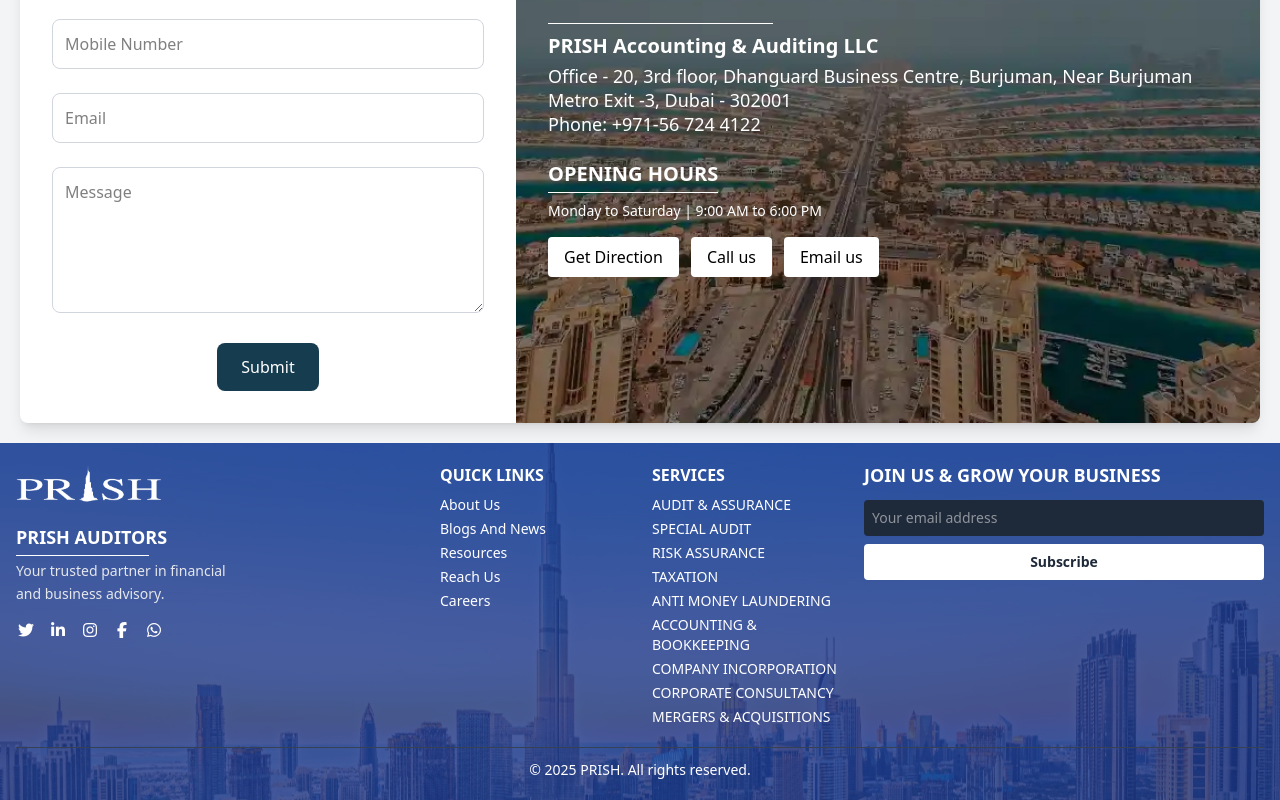
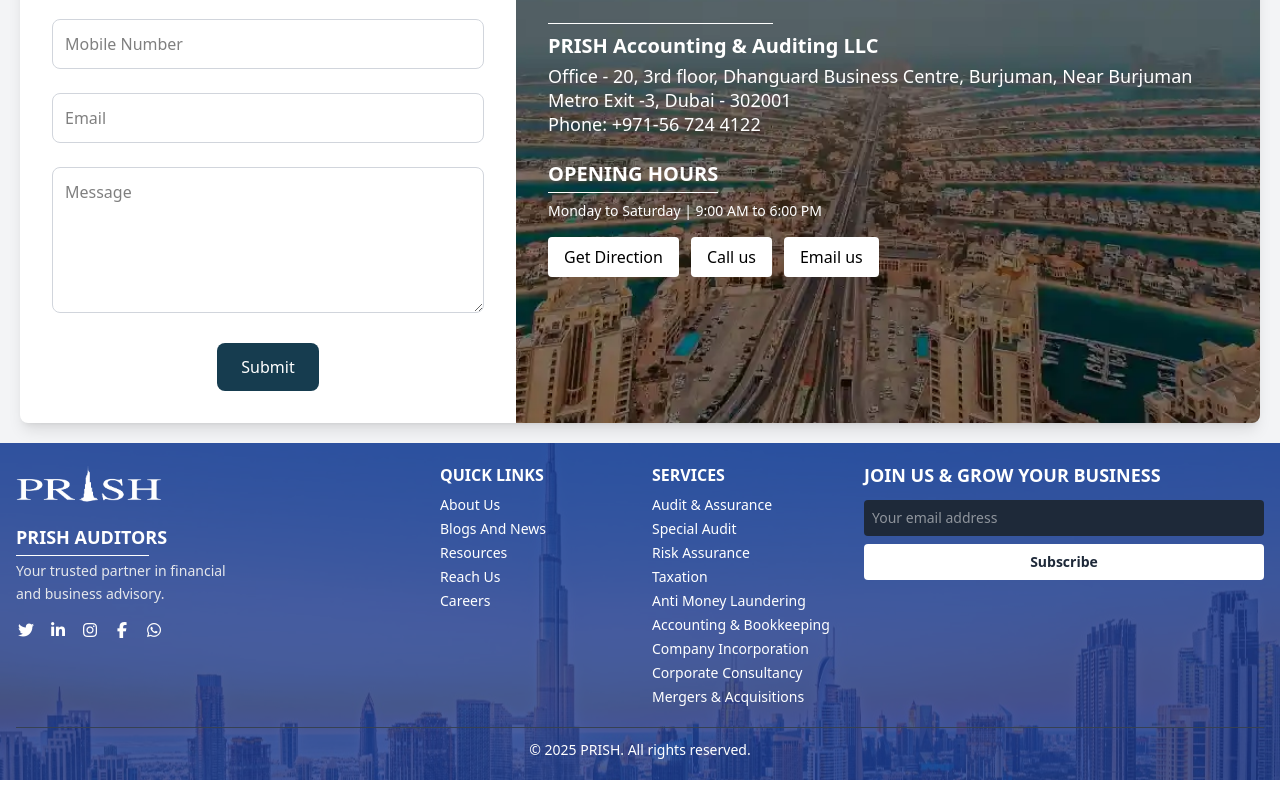
Before and after one commit to A09DIXIT/PrishAuditors, a React (Vite) app: page / in a window 1280 px wide. Shown: the part 6074-6874 px from the top of the page. Built offline with nearby package versions, Linux system fonts and the light colour scheme; a small style sheet from the web is missing.

Commit message:
Footer.component.jsx

```diff
--- a/src/assets/components/Footer.component/Footer.component.jsx
+++ b/src/assets/components/Footer.component/Footer.component.jsx
@@ -211,15 +211,15 @@
               <h4 className="text-base font-bold mb-2">SERVICES</h4>
               <motion.ul className="space-y-1 text-xs md:text-sm">
                 {[
-                  { to: "/services/audit", text: "AUDIT & ASSURANCE" },
-                  { to: "/services/special-audit", text: "SPECIAL AUDIT" },
-                  { to: "/services/risk-assurance", text: "RISK ASSURANCE" },
-                  { to: "/services/taxation", text: "TAXATION" },
-                  { to: "/services/AntiMoneyLaundering", text: "ANTI MONEY LAUNDERING" },
-                  { to: "/services/AccountingBookkeeping", text: "ACCOUNTING & BOOKKEEPING" },
-                  { to: "/services/CompanyIncorporation", text: "COMPANY INCORPORATION" },
-                  { to: "/services/corporate-consulting", text: "CORPORATE CONSULTANCY" },
-                  { to: "/services/mergers-acquisitions", text: "MERGERS & ACQUISITIONS" },
+                  { to: "/services/audit", text: "Audit & Assurance" },
+                  { to: "/services/special-audit", text: "Special Audit" },
+                  { to: "/services/risk-assurance", text: "Risk Assurance" },
+                  { to: "/services/taxation", text: "Taxation" },
+                  { to: "/services/AntiMoneyLaundering", text: "Anti Money Laundering" },
+                  { to: "/services/AccountingBookkeeping", text: "Accounting & Bookkeeping" },
+                  { to: "/services/CompanyIncorporation", text: "Company Incorporation" },
+                  { to: "/services/corporate-consulting", text: "Corporate Consultancy" },
+                  { to: "/services/mergers-acquisitions", text: "Mergers & Acquisitions" },
                 ].map((item, index) => (
                   <motion.li
                     key={index}
```
